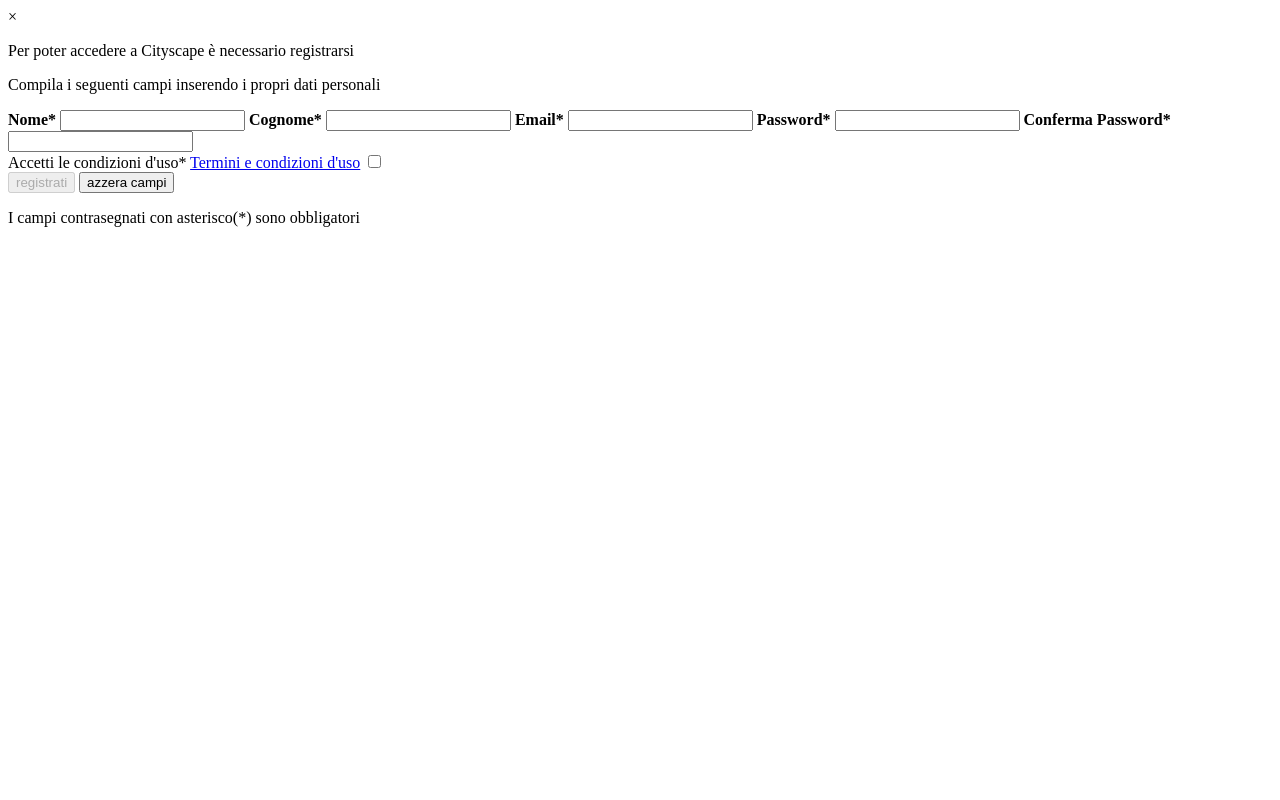
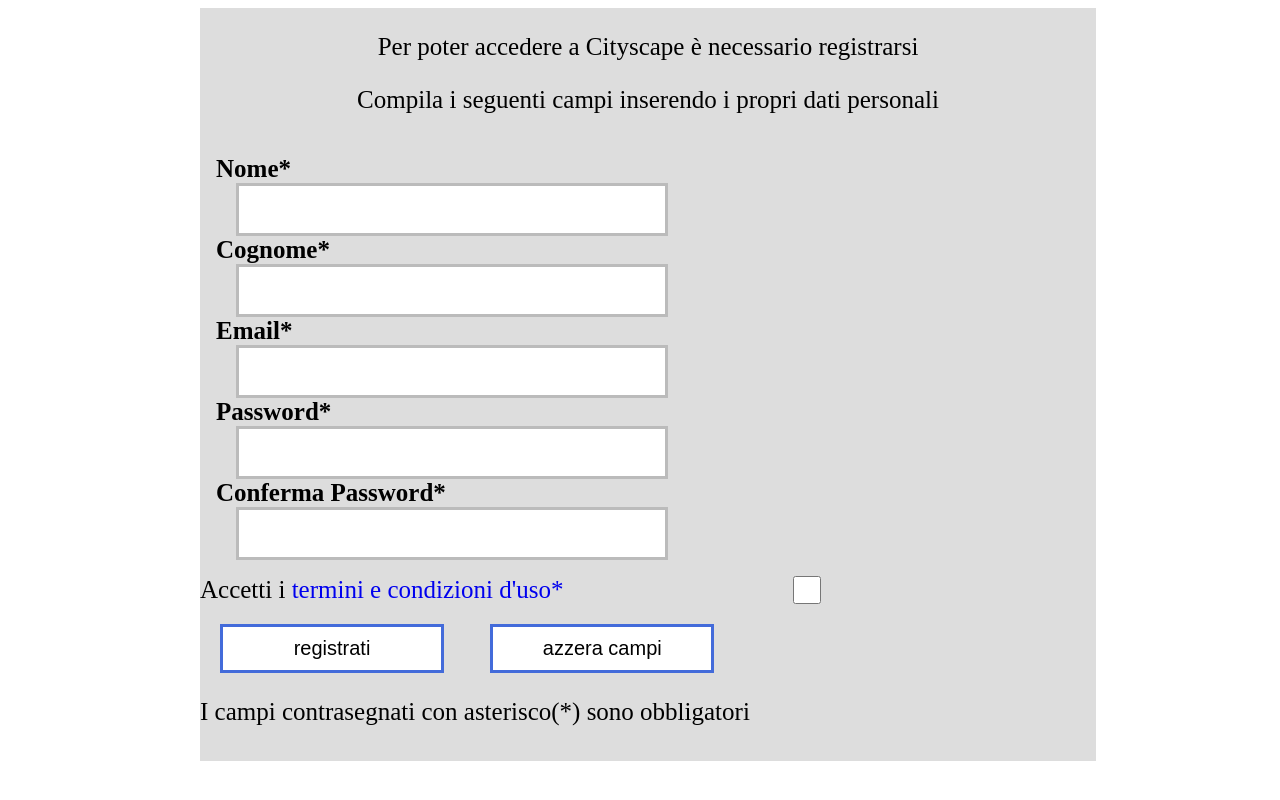
Before and after one commit to giobyR/cityscape, a PHP site: page /php/registrazione.php in a window 1280 px wide. Run offline with PHP 8.4, Linux system fonts and the light colour scheme; some web fonts are replaced.

Commit message:
fixed login/registration layout css

```diff
--- a/css/form_layout.css
+++ b/css/form_layout.css
@@ -1,3 +1,14 @@
+@font-face{
+    font-family: "sanFranciscoThin";
+    src: url("/font/sanFranciscoThin.ttf");
+}
+@font-face{
+    font-family: "sanFranciscoRegular";
+    src: url("/font/sanFranciscoRegular.ttf");
+}
+body{
+    font-family: "sanFranciscoThin";
+}
 input{
     width: 50%;
     padding: 12px 20px;
@@ -7,6 +18,11 @@ input{
     border: 3px solid #ccc;
     border-color: #bbb;
     box-sizing: border-box;
+}
+.form{
+    display: flex;
+    flex-direction: column;
+    justify-content: center;
 }
 .info-container{
     text-align: center;
@@ -26,8 +42,9 @@ input[type="submit"],input[type="reset"]{
     display: inline-block;
 }
 #condizioniUso{
-    display: flex;
-    flex-direction: row;
+    display:flex;
+    align-content: flex-start;
+    margin-bottom: 20px;
 }
 #condizioniUso a{
     text-decoration: none;
@@ -40,7 +57,9 @@ input[type="submit"]:hover,input[type="reset"]:hover{
     background-color: rgb(67, 107, 218);
     color: white;
     box-shadow: 0px 8px 16px 0px rgba(0,0,0,0.3);
+    cursor: pointer;
 }
+
 button{
     background-color: white;
     color: black;
@@ -51,7 +70,6 @@ button{
     text-align: center;
     text-decoration: none;
     align-content: center;
-    justify-content: center;
 }
 
 button:hover{
@@ -59,11 +77,15 @@ button:hover{
     color: white;
     box-shadow: 0px 8px 16px 0px rgba(0,0,0,0.3);
 }
+button:active{
+    background-color: rgb(8, 44, 143);
+
+}
 .form{
     padding: 16px;
 }
 .modal {
-    display: none; /* Hidden by default */
+    display: flex; /* Hidden by default */
     position: fixed; /* Stay in place */
     z-index: 1; /* Sit on top */
     left: 0;
@@ -71,41 +93,32 @@ button:hover{
     width: 100%; /* Full width */
     height: 100%; /* Full height */
     overflow: auto; /* Enable scroll if needed */
-    background-color: rgb(0,0,0); /* Fallback color */
-    background-color: rgba(0,0,0,0.6); /* Black w/ opacity */
-    padding-top: 40px;
     font-size: 25px;
 }
 .modal-content {
-    background-color: #fefefe;
-    margin: 5% auto 15% auto; /* 5% from the top, 15% from the bottom and centered */
-    border: 4px solid #888;
+    background-color: #ddd;
+    margin: auto auto 5% auto; /* 5% from the top, 15% from the bottom and centered */
     width: 70%; /* Could be more or less, depending on screen size */
-}
-.close {
-    position: absolute;
-    right: 25px;
-    top: 0;
-    color: #000;
-    font-size: 35px;
-    font-weight: bold;
-}
-.close:hover,
-.close:focus {
-    color: red;
-    cursor: pointer;
-}
-.animate {
-    -webkit-animation: animatezoom 0.6s;
-    animation: animatezoom 0.6s
+    padding-bottom: 10px;
 }
 
-@-webkit-keyframes animatezoom {
-    from {-webkit-transform: scale(0)}
-    to {-webkit-transform: scale(1)}
+#regButton:link, #regButton:visited {
+    background-color: white;
+    color: black;
+    border: 2px solid rgb(67, 107, 218);
+    padding: 10px 20px;
+    font-size: 20px;
+    text-align: center;
+    text-decoration: none;
+    max-height: 30px;
 }
 
-@keyframes animatezoom {
-    from {transform: scale(0)}
-    to {transform: scale(1)}
+#regButton:hover, #regButton:active {
+    background-color: rgb(67, 107, 218);
+    color: white;
+    box-shadow: 0px 8px 16px 0px rgba(0,0,0,0.3);
 }
+.errore{
+    font-size: 20px;
+    color:red;
+}
--- a/php/login_reg/login.php
+++ b/php/login_reg/login.php
@@ -7,7 +7,7 @@
     $password=$_POST['pwd'];
     $err_msg=login($email,$password);
     if($err_msg===null){
-        header("Location: /php/formAggiungiEvento.php");
+        header("Location: /php/esplora_eventiRecenti.php");
     }else{
         header("Location: /php/loginUtente.php?err_msg= ".$err_msg);
     }
--- a/php/registrazione.php
+++ b/php/registrazione.php
@@ -1,41 +1,59 @@
-<div onload="forumRegistrazioneHandler()" id="container-reg" class="modal">
-    <form name="formRegistrazione" id="formRegistrazione" method="POST" action="../php/login_reg/gestione_registrazione.php" class="modal-content animate">
+<?php
+    session_start();
+    require_once __DIR__."/configurazione.php";
+    require_once DIR_LOGIN_REG."gestione_registrazione.php";
+    require_once DIR_SESSION."sessionManager.php";
+
+    if(isLogged()){
+        header("Location: /php/esplora_eventiRecenti.php");
+    }
+?>
+<!DOCTYPE html>
+<html lang="it-IT">
+<head>
+    <meta charset="utf-8">
+    <title>Registrazione utente</title>
+    <meta name="viewport" content="width=device-width, initial-scale=1.0">
+    <script type="text/javascript" src="../js/login_registrazione.js"></script>
+    <script type="text/javascript" src="../js/ajaxManager.js"></script>
+
+    <link rel="stylesheet" href="/css/form_layout.css">
+</head>
+<body onload="forumRegistrazioneHandler()" id="container-reg" class="modal">
+    <form name="formRegistrazione" id="formRegistrazione" method="POST" action="../php/login_reg/gestione_registrazione.php" class="modal-content ">
         <div class="info-container">
-            <span onclick="document.getElementById('container-reg').style.display='none'"
-                class="close" title="Chiudi Finestra">&times;
-            </span>
             <p>Per poter accedere a Cityscape è necessario registrarsi </p>
             <p>Compila i seguenti campi inserendo i propri dati personali</p>
         </div>
         <div class="form">
             <label for="nome"><b>Nome*</b></label>
                 <input type="text" name="nome" id="nome" required >
-            <span id="errNome"></span>
+            <span id="errNome" class="errore"></span>
             <label for="cognome"><b>Cognome*</b></label>
             <input type="text" name="cognome" id="cognome" required >
-            <span id="errCognome"></span>
+            <span id="errCognome" class="errore"></span>
             <label><b>Email*</b></label>
             <input type="email" required name="email" id="email" >
-            <span id="errEmail"></span>
+            <span id="errEmail" class="errore"></span>
             <label for="pwd"><b>Password*</b></label>
             <input type="password" name="pwd" required id="pwd" >
-            <span id="errPwd"></span>
+            <span id="errPwd" class="errore"></span>
             <label for="Rpwd"><b>Conferma Password*</b></label>
             <input type="password" name="Rpwd" required id="Rpwd" >
-            <span id="errRpwd"></span>
+            <span id="errRpwd" class="errore"></span>
         </div>
             <div id="condizioniUso">
-                <label>Accetti le condizioni d'uso*</label>
-                <a href="html/condizioniUso.html">Termini e condizioni d'uso</a>
+                <label>Accetti i <a href="html/condizioniUso.html">termini e condizioni d'uso*</a></label>
                 <input type="checkbox" name="checkCondizioniUso" required >
             </div>
+            <?php
+                if(isset($_GET['err_msg'])){
+                    echo '<p> '.$_GET['err_msg'].'</p>';
+                }
+            ?>
             <input type="submit" name="submitButton"  value="registrati" id="submitButton" disabled></input>
             <input type="reset" name="resetButton" value="azzera campi"></input>
             <p>I campi contrasegnati con asterisco(*) sono obbligatori</p>
     </form>
-    <?php
-        if(isset($_GET['err_msg'])){
-            echo '<p> '.$_GET['err_msg'].'</p>';
-        }
-    ?>
-</div>
+</body>
+</html>
```
Also changed, not shown: index.php (+2 -6 lines), php/loginUtente.php (+31 -15 lines).
